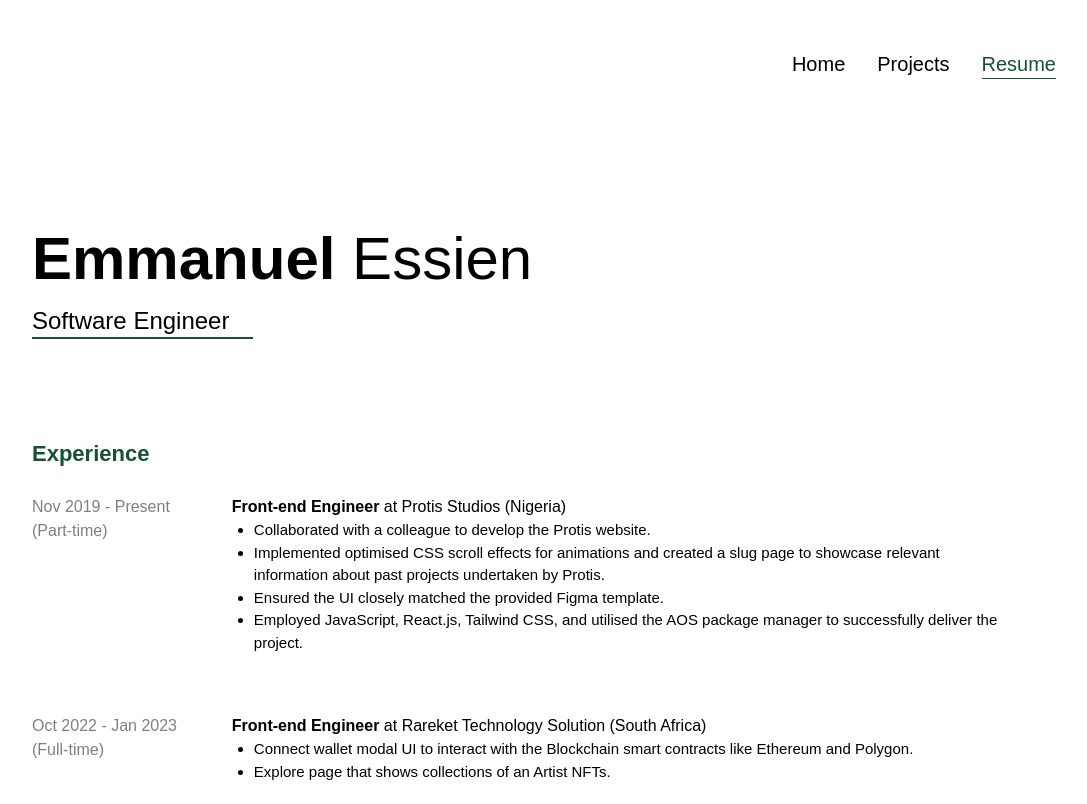
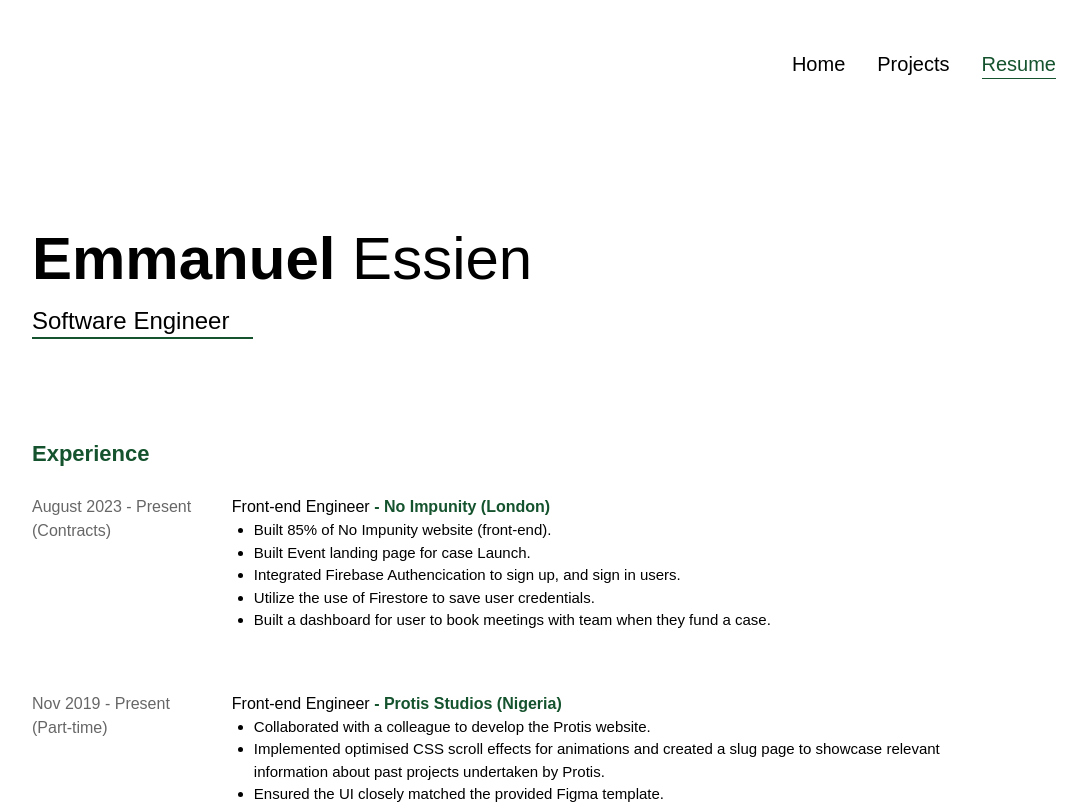
Before and after one commit to ehma90/Portfolio-App, a React (Create React App) app: page /resume in a window 1280 px wide. Shown: the top 804 px of the page, without its empty margins (96-1183 px from the left). Built offline with nearby package versions, Linux system fonts and the light colour scheme.

Commit message:
Updating

```diff
--- a/src/data/PorfolioData.js
+++ b/src/data/PorfolioData.js
@@ -13,6 +13,7 @@ import pebble from "../Component/assets/pebble.png";
 import tic_tic_toe from "../Component/assets/tic-tac-toe.png";
 import protis from "../Component/assets/protis.png"
 import raraket from "../Component/assets/Rareket.png"
+import noimpunity from "../Component/assets/noimpunity.png"
 
 const PorfolioData = [
   {
@@ -155,6 +156,15 @@ const PorfolioData = [
     deploy: "https://protishq.com",
     stack: ["React.JS", "TailwindCSS", "AOS animation"],
   },
+  {
+    id: 15,
+    image: noimpunity,
+    slug: "noimpunity",
+    header: "No Impunity",
+    text: "No Impunity unlock the potential of litigation funding to support victims of corporate human rights abuse and environmental damage in their fight for justice. In achieving this, I was contracted to built this website/web app, using trending programming language like Typescript, NextJS as framework, and Firebase for authentication. This project has expand and widen my understanding of Typescript.",
+    deploy: "https://www.noimpunity.org/",
+    stack: ["Next.ts", "TailwindCSS", "Typescript", "Firebase", ],
+  },
 ];
 
 export default PorfolioData;
--- a/src/pages/Resume.jsx
+++ b/src/pages/Resume.jsx
@@ -27,12 +27,36 @@ function Resume() {
         <h2 className="resume-header">Experience</h2>
         <div className="experience">
           <div className="resume-list">
+            <label className="resume-date">August 2023 - Present</label>
+            <label className="resume-date">(Contracts)</label>
+          </div>
+          <div className="resume-lists">
+            <label className="FED">
+              Front-end Engineer <span className=" text-green-900">- No Impunity (London)</span>{" "}
+            </label>
+            <ul>
+              <li>Built 85% of No Impunity website (front-end).</li>
+              <li>Built Event landing page for case Launch.</li>
+              <li>
+                Integrated Firebase Authencication to sign up, and sign in
+                users.
+              </li>
+              <li>Utilize the use of Firestore to save user credentials.</li>
+              <li>
+                Built a dashboard for user to book meetings with team when
+                they fund a case.
+              </li>
+            </ul>
+          </div>
+        </div>
+        <div className="experience">
+          <div className="resume-list">
             <label className="resume-date">Nov 2019 - Present</label>
             <label className="resume-date">(Part-time)</label>
           </div>
           <div className="resume-lists">
             <label className="FED">
-              Front-end Engineer <span>at Protis Studios (Nigeria)</span>{" "}
+              Front-end Engineer <span className=" text-green-900">- Protis Studios (Nigeria)</span>{" "}
             </label>
             <ul>
               <li>
@@ -62,7 +86,7 @@ function Resume() {
           <div className="resume-lists">
             <label className="FED">
               Front-end Engineer{" "}
-              <span>at Rareket Technology Solution (South Africa)</span>{" "}
+              <span className=" text-green-900">- Rareket Technology Solution (South Africa)</span>{" "}
             </label>
             <ul>
               <li>
@@ -81,7 +105,7 @@ function Resume() {
           </div>
           <div className="resume-lists">
             <label className="FED">
-              Front-end Developer <span>at Redux Protocol (Canada)</span>{" "}
+              Front-end Developer <span className=" text-green-900">- Redux Protocol (Canada)</span>{" "}
             </label>
             <ul>
               <li>
@@ -103,11 +127,10 @@ function Resume() {
           <div className="resume-list">
             <label className="resume-date">Mar, 2015 - October, 2018</label>
           </div>
-          <div className="resume-list">
+          <div className="">
             <label className="FED">
               B.Sc. in Physics{" "}
-              <span>
-                at University of Uyo, <br /> (Akwa-Ibom, Nigeria)
+              <span className=" text-green-900">- University of Uyo, <br /> (Akwa-Ibom, Nigeria)
               </span>
             </label>
           </div>
@@ -116,9 +139,18 @@ function Resume() {
         <h2 className="resume-header">Skills and Tech Stack</h2>
         <div className=" stack">
           <ul>
-            <li><span className="undeline">Programming Languages:</span> Node.js, JavaScript, TypeScript, CSS3, HTML5.</li>
-            <li><span className="undeline">Frameworks:</span> Next.js, React.js, TailwindCSS, Bootstrap, DaisyUI..</li>
-            <li><span className="undeline">Tools:</span> Version Control Systems, Package Managers, Github, Gitlab, Figma, Adobe XD.</li>
+            <li>
+              <span className="undeline">Programming Languages:</span> Node.js,
+              JavaScript, TypeScript, CSS3, HTML5.
+            </li>
+            <li>
+              <span className="undeline">Frameworks:</span> Next.js, React.js,
+              TailwindCSS, Bootstrap, DaisyUI..
+            </li>
+            <li>
+              <span className="undeline">Tools:</span> Version Control Systems,
+              Package Managers, Github, Gitlab, Figma, Adobe XD.
+            </li>
           </ul>
         </div>
 
@@ -128,31 +160,57 @@ function Resume() {
             <li>
               Email:{" "}
               <span>
-                <a href="mailto:ehmaessien@gmail.com" target="_blank" rel="noreferrer">ehmaessien@gmail.com</a>
+                <a
+                  href="mailto:ehmaessien@gmail.com"
+                  target="_blank"
+                  rel="noreferrer"
+                >
+                  ehmaessien@gmail.com
+                </a>
               </span>
             </li>
             <li>
               Twitter:{" "}
               <span>
-                <a href="https://twitter.com/ehmaessieen" target="_blank" rel="noreferrer">@ehmaessieen</a>
+                <a
+                  href="https://twitter.com/ehmaessieen"
+                  target="_blank"
+                  rel="noreferrer"
+                >
+                  @ehmaessieen
+                </a>
               </span>
             </li>
             <li>
               LinkedIn:{" "}
               <span>
-                <a href="https://linkedin.com/in/ehmaessien" target="_blank" rel="noreferrer">@ehmaessien</a>
+                <a
+                  href="https://linkedin.com/in/ehmaessien"
+                  target="_blank"
+                  rel="noreferrer"
+                >
+                  @ehmaessien
+                </a>
               </span>
             </li>
             <li>
               Github:{" "}
               <span>
-                <a href="https://github.com/ehma90" target="_blank" rel="noreferrer">@ehma90</a>
+                <a
+                  href="https://github.com/ehma90"
+                  target="_blank"
+                  rel="noreferrer"
+                >
+                  @ehma90
+                </a>
               </span>
             </li>
             <li>
               Telegram:{" "}
               <span>
-                <a href="https://t.me/ehma90" target="_blank" rel="noreferrer">@ehma90</a>
+                <a href="https://t.me/ehma90" target="_blank" rel="noreferrer">
+                  @ehma90
+                </a>
               </span>
             </li>
           </ul>
--- a/src/style/resume.css
+++ b/src/style/resume.css
@@ -30,9 +30,9 @@ ul .title {
 }
 
 .resume-date {
-  font-weight: 300;
+  font-weight: 400;
   display: block;
-  color: rgba(0, 0, 0, 0.5);
+  color: rgba(0, 0, 0, 0.6);
 }
 
 .resume-header {
@@ -43,11 +43,11 @@ ul .title {
 }
 
 .FED {
-  font-weight: 600;
+  font-weight: 400;
 }
 
 .FED span {
-  font-weight: 400;
+  font-weight: 700;
 }
 
 .education {
```
Also changed, not shown: src/Component/assets/noimpunity.png (added).
